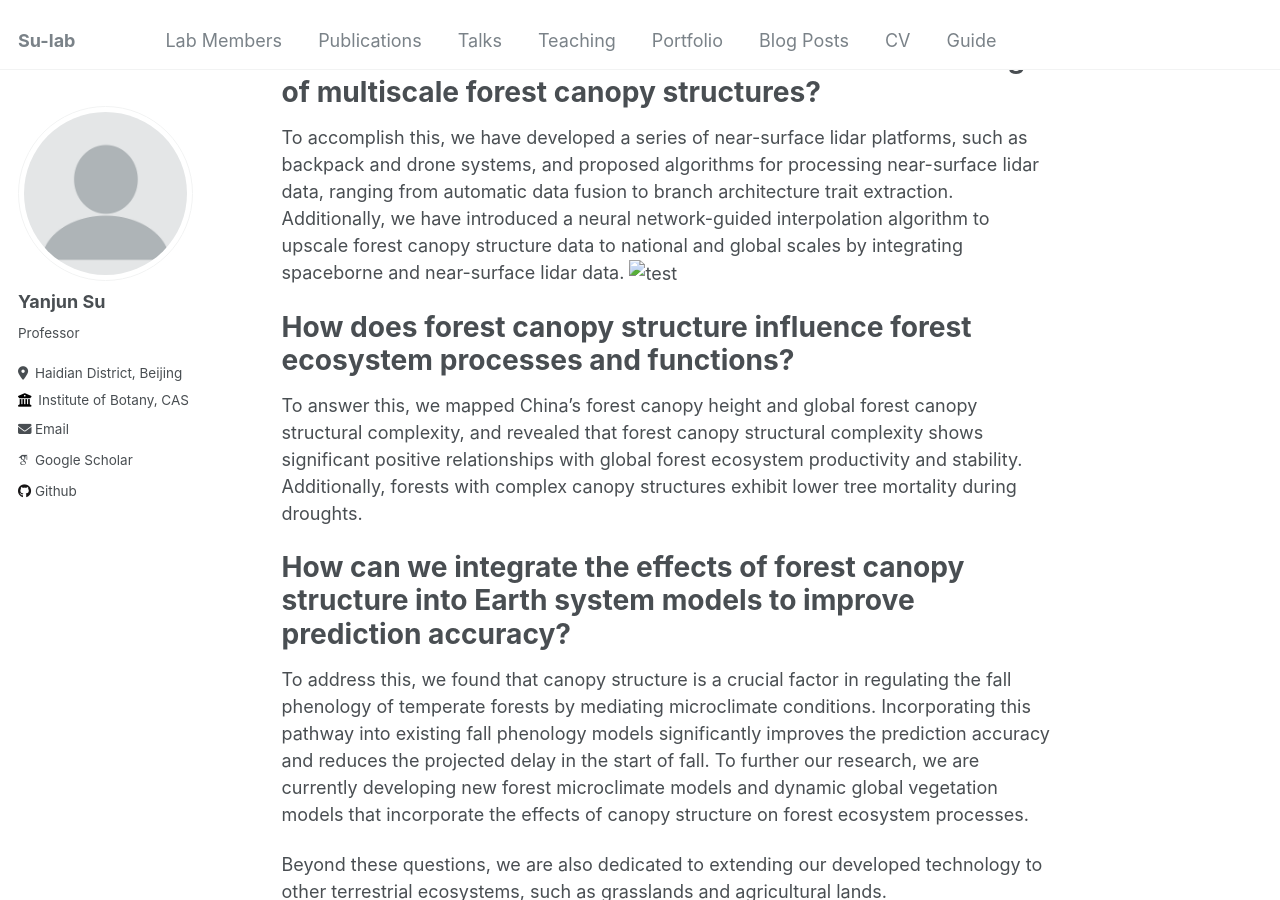
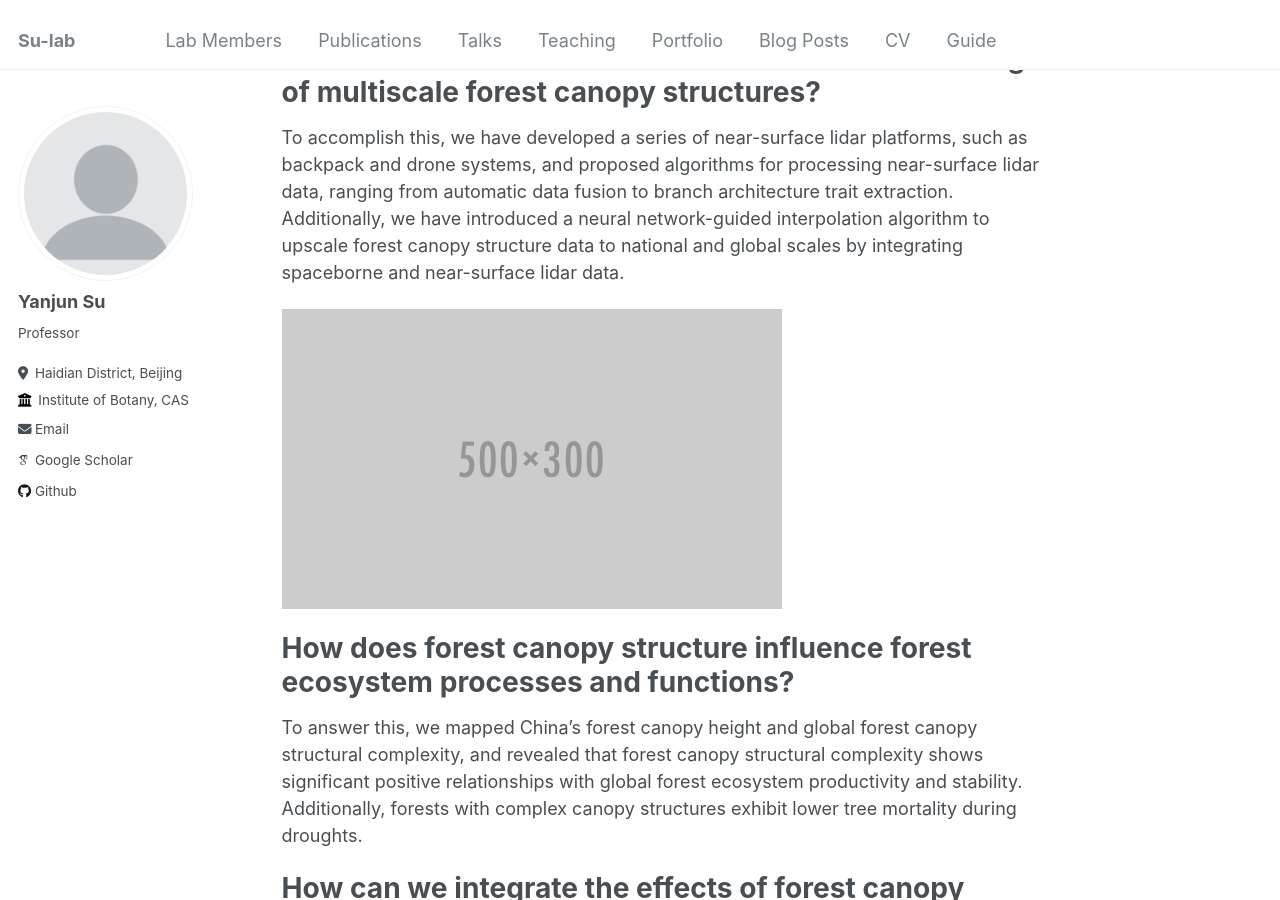
Before and after one commit to krotia/krotia.github.io, a Jekyll site: the page built from _pages/about.md, in a window 1280 px wide and 900 px high, scrolled down 423 px. Built offline with Jekyll 4.4.1, drawn with Linux system fonts in a browser that asks for light colours; some web fonts are replaced.

Commit message:
Update about.md

```diff
--- a/_pages/about.md
+++ b/_pages/about.md
@@ -14,7 +14,8 @@ The digital ecosystem lab at the Institute of Botany, Chinese Academy of Science
 **How can we achieve efficient and accurate monitoring of multiscale forest canopy structures?**
 ======
 To accomplish this, we have developed a series of near-surface lidar platforms, such as backpack and drone systems, and proposed algorithms for processing near-surface lidar data, ranging from automatic data fusion to branch architecture trait extraction. Additionally, we have introduced a neural network-guided interpolation algorithm to upscale forest canopy structure data to national and global scales by integrating spaceborne and near-surface lidar data.
-![test](image-alignment-1200x4002.jpg "Magic Gardens")
+
+<img src='/images/500x300.png' title="图片title">
 
 
 **How does forest canopy structure influence forest ecosystem processes and functions?**
```
